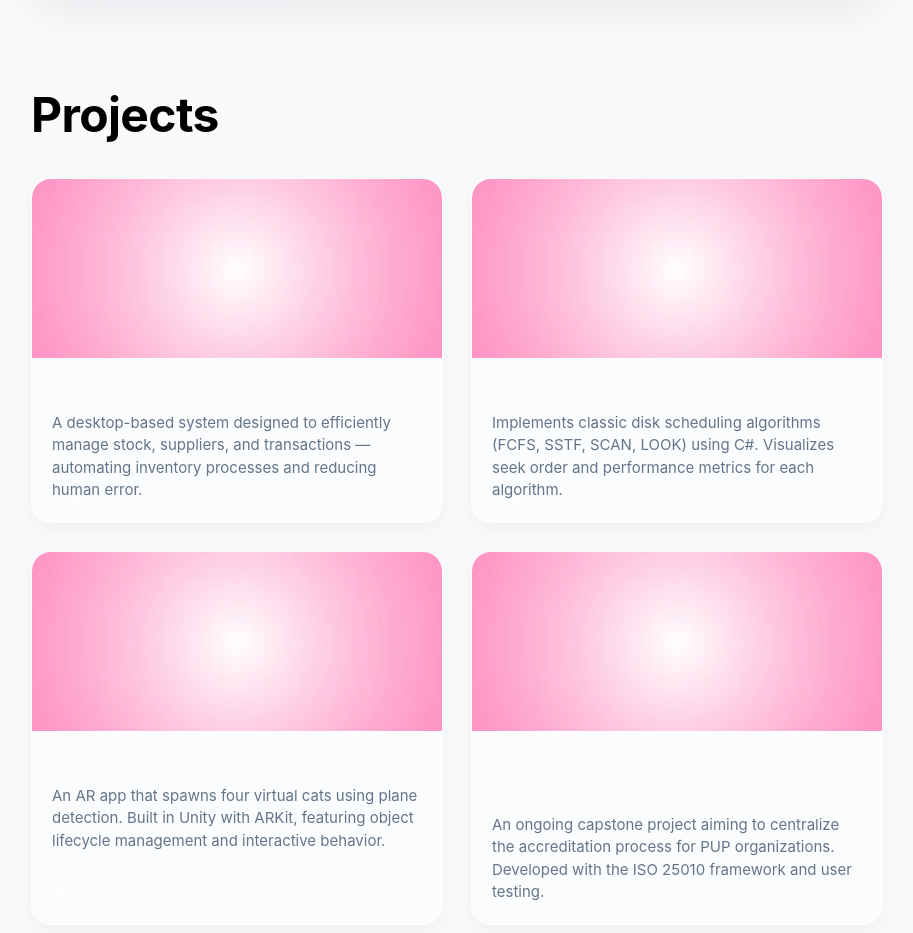
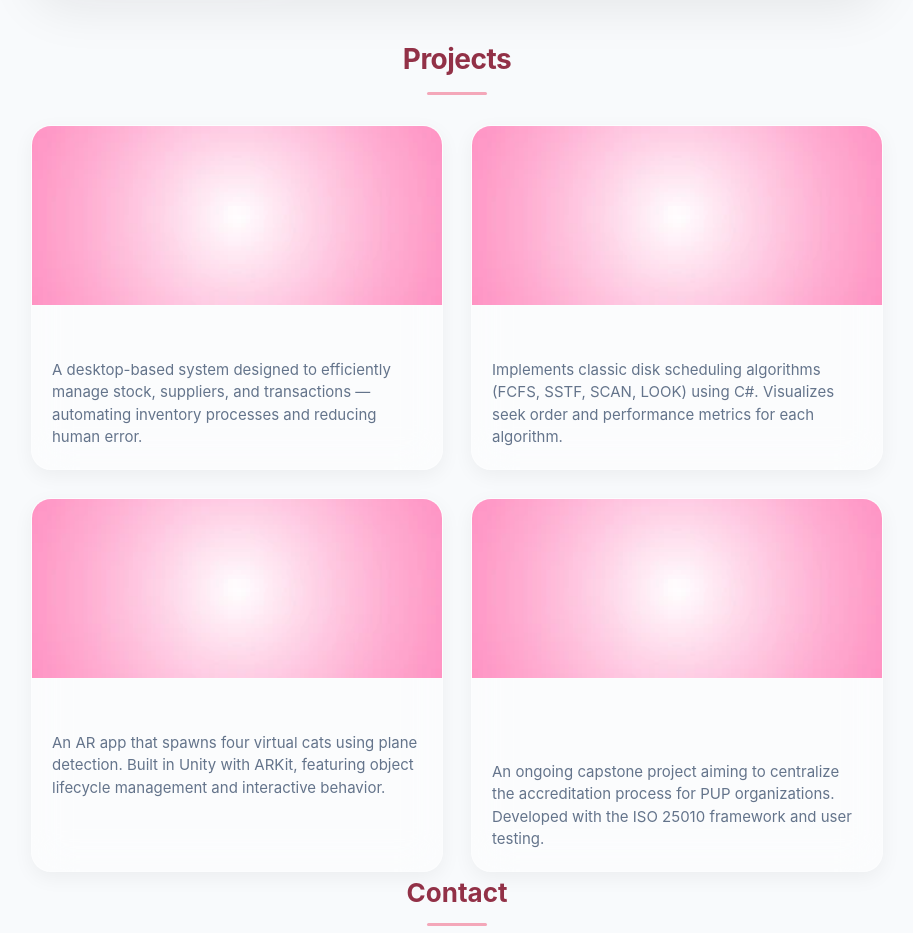
Before and after one commit to tammygeronimo/tammygeronimo.github.io, a plain HTML site: page index.html in a window 1280 px wide. Shown: the part 522-1455 px from the top of the page, without its empty margins (183-1096 px from the left). Drawn offline with Linux system fonts and the light colour scheme.

Commit message:
header styling
glow and underline

```diff
--- a/index.html
+++ b/index.html
@@ -228,11 +228,11 @@
 
 
    .section-title {
-  font-size: 32px;
-  font-weight: 700;
+  font-size: 25px;
+  font-weight: 600;
   color: #000; /* Black text */
   letter-spacing: -0.02em;
-  margin-top: 80px; /* adds more breathing space above */
+  margin-top: 40px; /* adds more breathing space above */
   margin-bottom: 24px;
   text-align: left; /* or center, depending on your layout */
 }
@@ -297,6 +297,70 @@
   color: var(--muted);
   font-size: 15px;
   line-height: 1.5;
+}
+
+/* --- PROJECTS HEADER STYLING --- */
+#projects h2 {
+  font-size: 28px;
+  font-weight: 700;
+  color: #923147;
+  text-align: center;
+  margin-bottom: 12px;
+  position: relative;
+  opacity: 0;
+  transform: translateY(40px);
+  transition: opacity 0.8s ease, transform 0.8s ease;
+}
+
+#projects h2.visible {
+  opacity: 1;
+  transform: translateY(0);
+}
+
+#projects h2::after {
+  content: "";
+  display: block;
+  width: 60px;
+  height: 3px;
+  background: var(--accent);
+  margin: 10px auto 30px;
+  border-radius: 3px;
+}
+
+/* --- CONTACT HEADER STYLING --- */
+#contact h2 {
+  font-size: 26px;
+  font-weight: 700;
+  color: #923147;
+  text-align: center;
+  margin-bottom: 12px;
+  position: relative;
+  opacity: 0;
+  transform: translateY(40px);
+  transition: opacity 0.8s ease, transform 0.8s ease;
+}
+
+#contact h2.visible {
+  opacity: 1;
+  transform: translateY(0);
+}
+
+#contact h2::after {
+  content: "";
+  display: block;
+  width: 60px;
+  height: 3px;
+  background: var(--accent);
+  margin: 10px auto 24px;
+  border-radius: 3px;
+}
+
+/* --- HEADER GLOW EFFECT --- */
+#projects h2:hover,
+#contact h2:hover {
+  text-shadow: 0 0 12px rgba(244, 167, 185, 0.6);
+  transform: scale(1.03);
+  transition: all 0.3s ease;
 }
 
 /* Responsive fix for smaller screens */
@@ -483,7 +547,8 @@
     });
   }, { threshold: 0.2 });
 
-  document.querySelectorAll('.fade-up').forEach(el => observer.observe(el));
+  document.querySelectorAll('.fade-up, #projects h2, #contact h2').forEach(el => observer.observe(el));
+
 </script>
 
 </body>
```
